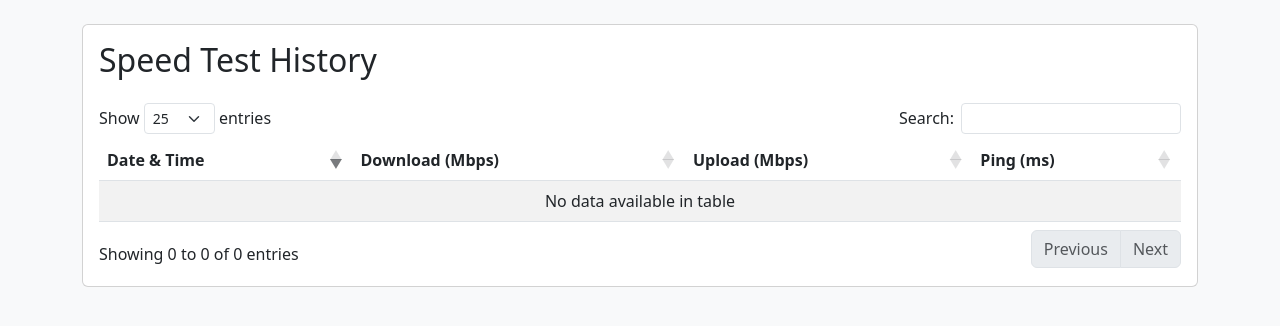
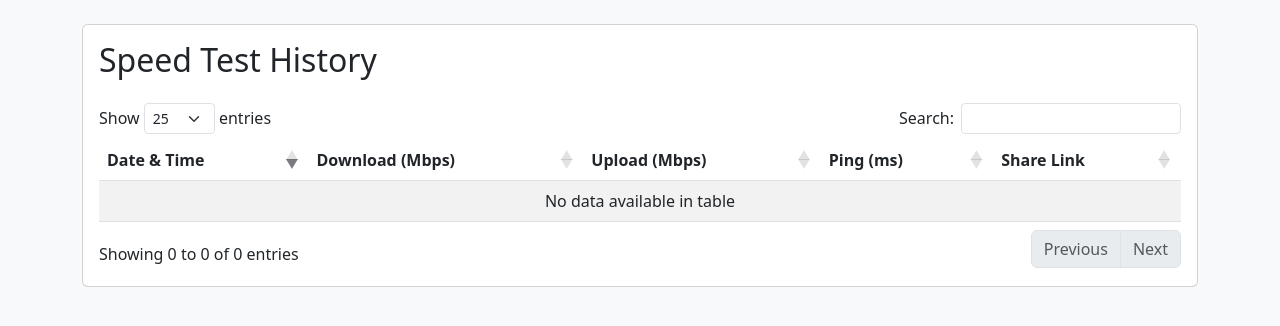
Before and after one commit to rifatc/speedtest-tracker, a Flask app: page /history in a window 1280 px wide. Shown: the part 56-382 px from the top of the page. Run offline with Flask 3, Linux system fonts and the light colour scheme; some libraries are stand-ins or nearby versions.

Commit message:
added share link in the history

```diff
--- a/templates/history.html
+++ b/templates/history.html
@@ -30,6 +30,7 @@
                                 <th>Download (Mbps)</th>
                                 <th>Upload (Mbps)</th>
                                 <th>Ping (ms)</th>
+                                <th>Share Link</th>
                             </tr>
                         </thead>
                         <tbody>
@@ -39,6 +40,7 @@
                                 <td>{{ "%.2f"|format(test.download) }}</td>
                                 <td>{{ "%.2f"|format(test.upload) }}</td>
                                 <td>{{ "%.1f"|format(test.ping) }}</td>
+                                <td>{% if test.share_link %}<a href="{{ test.share_link }}" target="_blank" class="btn btn-sm btn-primary">View Results</a>{% endif %}</td>
                             </tr>
                             {% endfor %}
                         </tbody>
```
